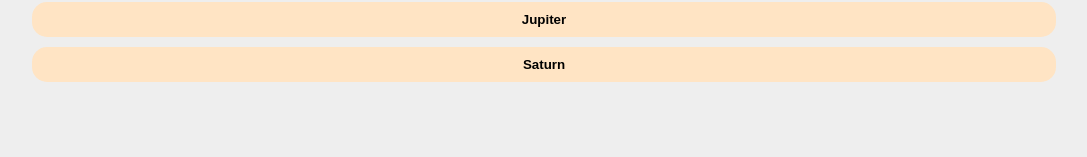
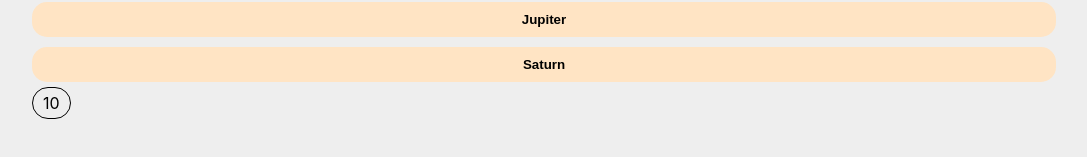
Before and after one commit to ChalakaK94/Quiz-App, a React (Create React App) app: page / in a window 1280 px wide. Both pictures are taken after a click on the button "Let's Start". Shown: the part 289-446 px from the top of the page, without its empty margins (96-1183 px from the left). Built offline with nearby package versions, Linux system fonts and the light colour scheme; data requests are answered from the project's data file.

Commit message:
implement timer component UI

```diff
--- a/src/App.css
+++ b/src/App.css
@@ -81,3 +81,9 @@ body{
   padding: 15px;
   border-radius: 20px;
 }
+.timer{
+  border: 1px solid #000;
+  padding: 5px 10px;
+  margin-top: 5px;
+  border-radius: 20px;
+}
--- a/src/App.js
+++ b/src/App.js
@@ -9,13 +9,15 @@ import Question from './components/Question';
 import NextButton from './components/NextButton';
 import Progress from './components/Progress';
 import FinishScreen from './components/FinishScreen';
+import Timer from "./components/Timer";
 
 const initalState = {
   questions:[],
   status:'loading',
   index:0,
   newAnswer: null,
-  points: 0
+  points: 0,
+  secondsRemaining : 10
 }
 
 function reducer(state,action){
@@ -52,7 +54,7 @@ function reducer(state,action){
 }
 function App() {
 
-   const [{status, questions, index, newAnswer, points}, dispatch ] = useReducer(reducer, initalState)
+   const [{status, questions, index, newAnswer, points, secondsRemaining}, dispatch ] = useReducer(reducer, initalState)
 
    const questionsCount = questions.length
 
@@ -77,7 +79,10 @@ function App() {
              <>
              <Progress questionsCount={questionsCount} index={index} points={points} maxPoints={maxPoints}/>
              <Question question={questions[index]} dispatch={dispatch} newAnswer={newAnswer}/>
-                <NextButton newAnswer={newAnswer} dispatch={dispatch} index={index} questionsCount={questionsCount} />
+                 <div style={{display:'flex', alignItems:'center', justifyContent:'space-between'}}>
+                 <Timer second={secondsRemaining} />
+                 <NextButton newAnswer={newAnswer} dispatch={dispatch} index={index} questionsCount={questionsCount} />
+                 </div>
              </>}
              {status === 'finished' && <FinishScreen points={points} maxPoints={maxPoints} dispatch={dispatch}/>}
           </Main>
--- /dev/null
+++ b/src/components/Timer.jsx
@@ -0,0 +1,3 @@
+export  default function  Timer({second}){
+    return <div className='timer'>{second}</div>
+}
```
